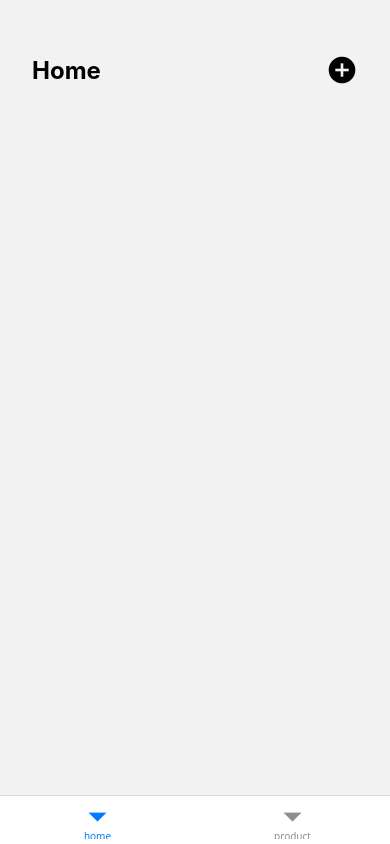
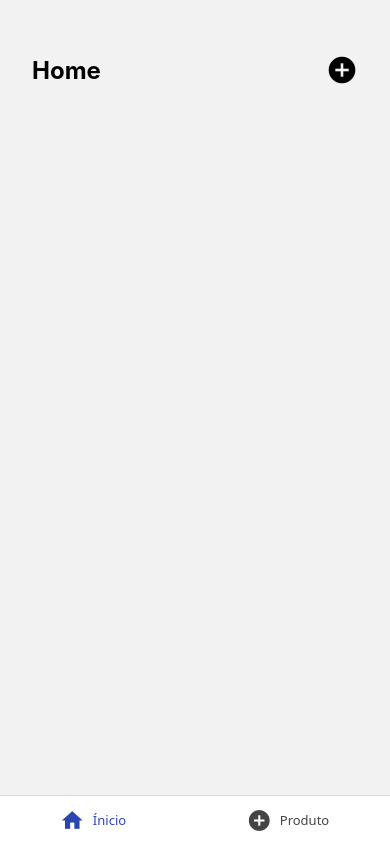
Before and after one commit to joseaugustoss/navigation-rn, a React Native app: screen /home in a window 390 px wide. Built offline with nearby package versions, Linux system fonts and the light colour scheme.

Commit message:
Bottom_Drawer e Aninhadas - Customizando bottom navigator

```diff
--- a/src/routes/ButtonRoutes.tsx
+++ b/src/routes/ButtonRoutes.tsx
@@ -5,6 +5,7 @@
 
 import { Home } from "@/app/Home";
 import { Product } from "@/app/Product";
+import { MaterialIcons } from "@expo/vector-icons";
 
 export type BottomRoutesList = {
   home: undefined;
@@ -17,10 +18,33 @@
   return (
     <Tab.Navigator
       initialRouteName="home"
-      screenOptions={{ headerShown: false }}
+      screenOptions={{
+        headerShown: false,
+        tabBarActiveTintColor: "#2c46b1",
+        tabBarInactiveTintColor: "#444444",
+        tabBarLabelPosition: "beside-icon",
+      }}
     >
-      <Tab.Screen name="home" component={Home} />
-      <Tab.Screen name="product" component={Product} />
+      <Tab.Screen
+        name="home"
+        component={Home}
+        options={{
+          tabBarLabel: "Ínicio",
+          tabBarIcon: ({ color, size }) => (
+            <MaterialIcons name="home" color={color} size={size} />
+          ),
+        }}
+      />
+      <Tab.Screen
+        name="product"
+        component={Product}
+        options={{
+          tabBarLabel: "Produto",
+          tabBarIcon: ({ color, size }) => (
+            <MaterialIcons name="add-circle" size={size} color={color} />
+          ),
+        }}
+      />
     </Tab.Navigator>
   );
 }
```
